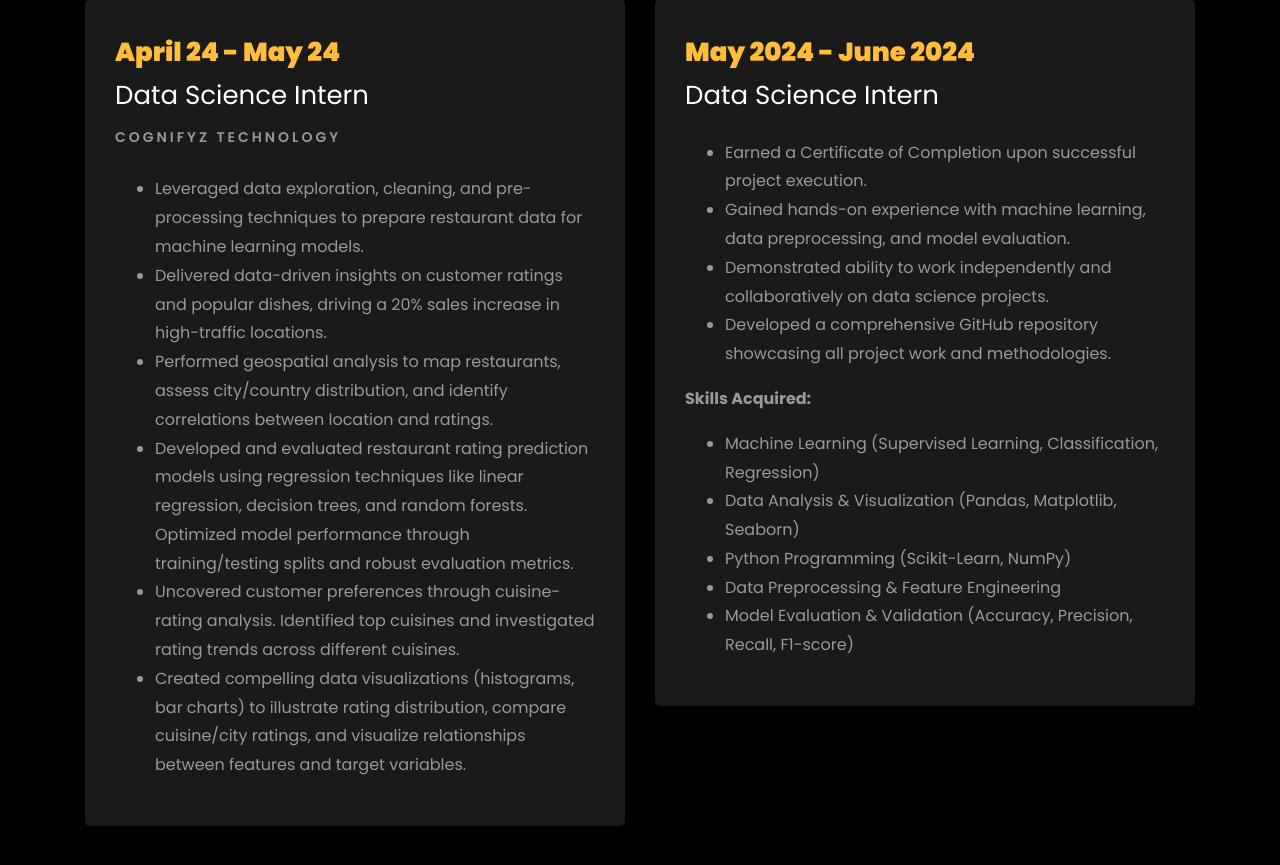
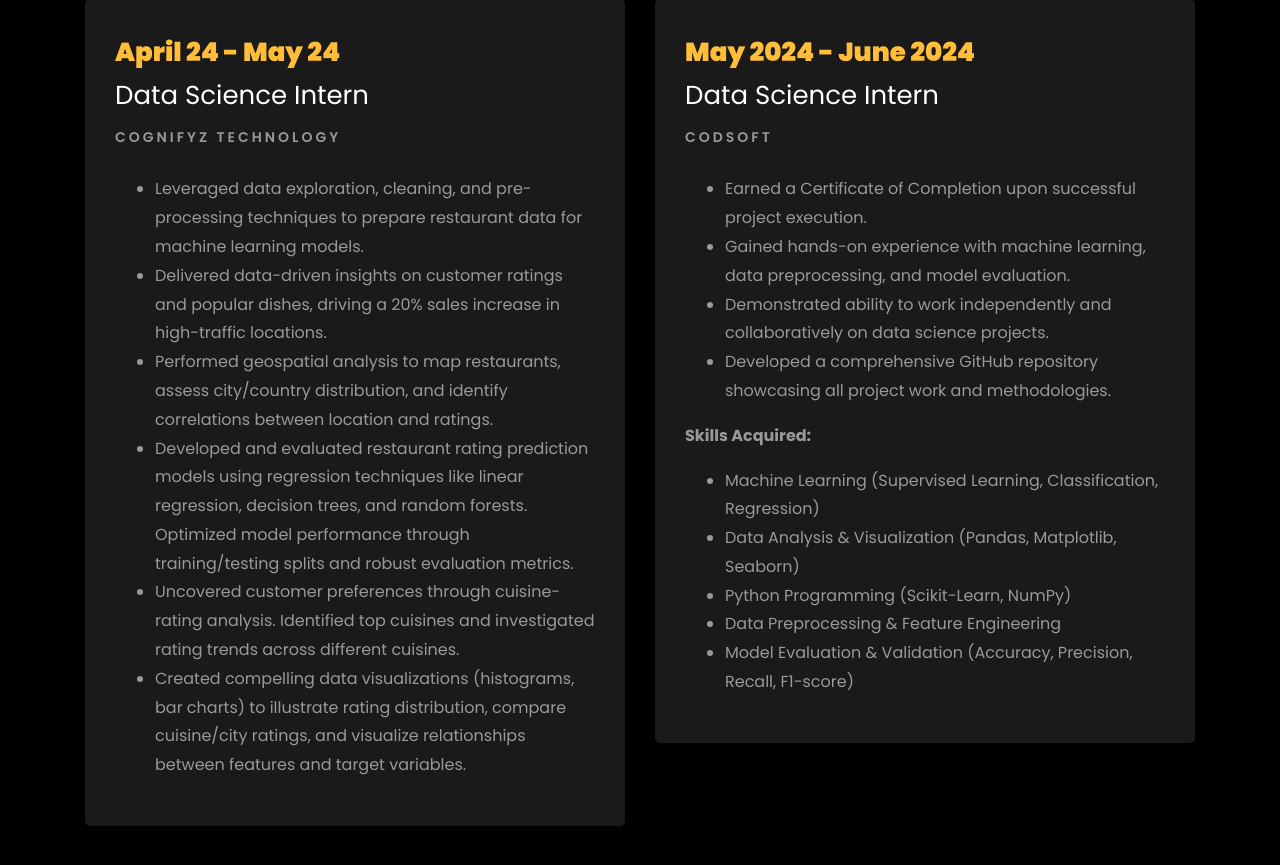
Before and after one commit to shivankarpatra04/shivankar-patra-portfolio, a plain HTML site: page index.html in a window 1280 px wide. Shown: the part 2138-3003 px from the top of the page. Drawn offline with Linux system fonts and the light colour scheme; files whose address does not match are found by name.

Commit message:
initial commit

```diff
--- a/index.html
+++ b/index.html
@@ -213,7 +213,6 @@
 
 
 
-
 	<section class="ftco-about img ftco-section ftco-no-pb" id="about-section">
 		<div class="container">
 			<div class="row">
@@ -381,7 +380,7 @@
 					<div class="resume-wrap ftco-animate">
 						<span class="date">May 2024 - June 2024</span>
 						<h2>Data Science Intern</h2>
-
+						<span class="position">CodSoft</span>
 						<p class="mt-4">
 						<ul>
 							<li>Earned a Certificate of Completion upon successful project execution.</li>
```
